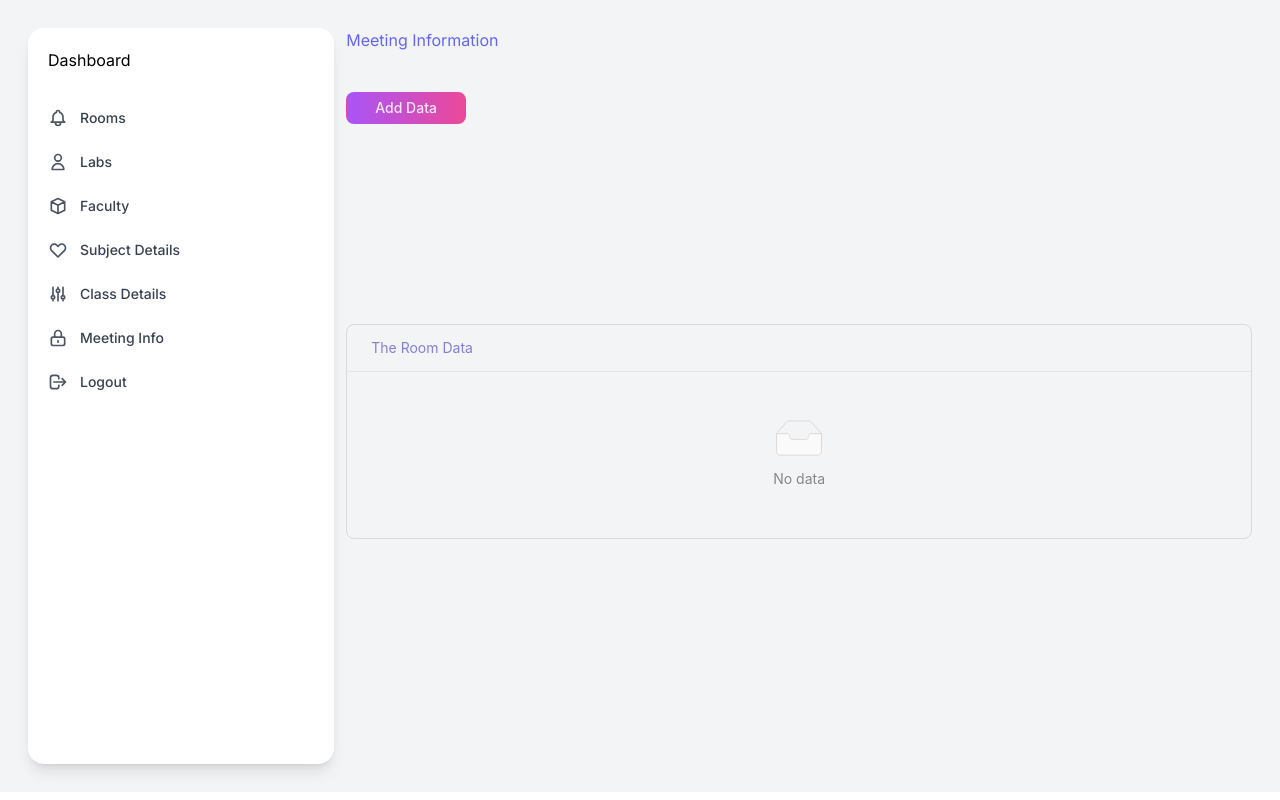
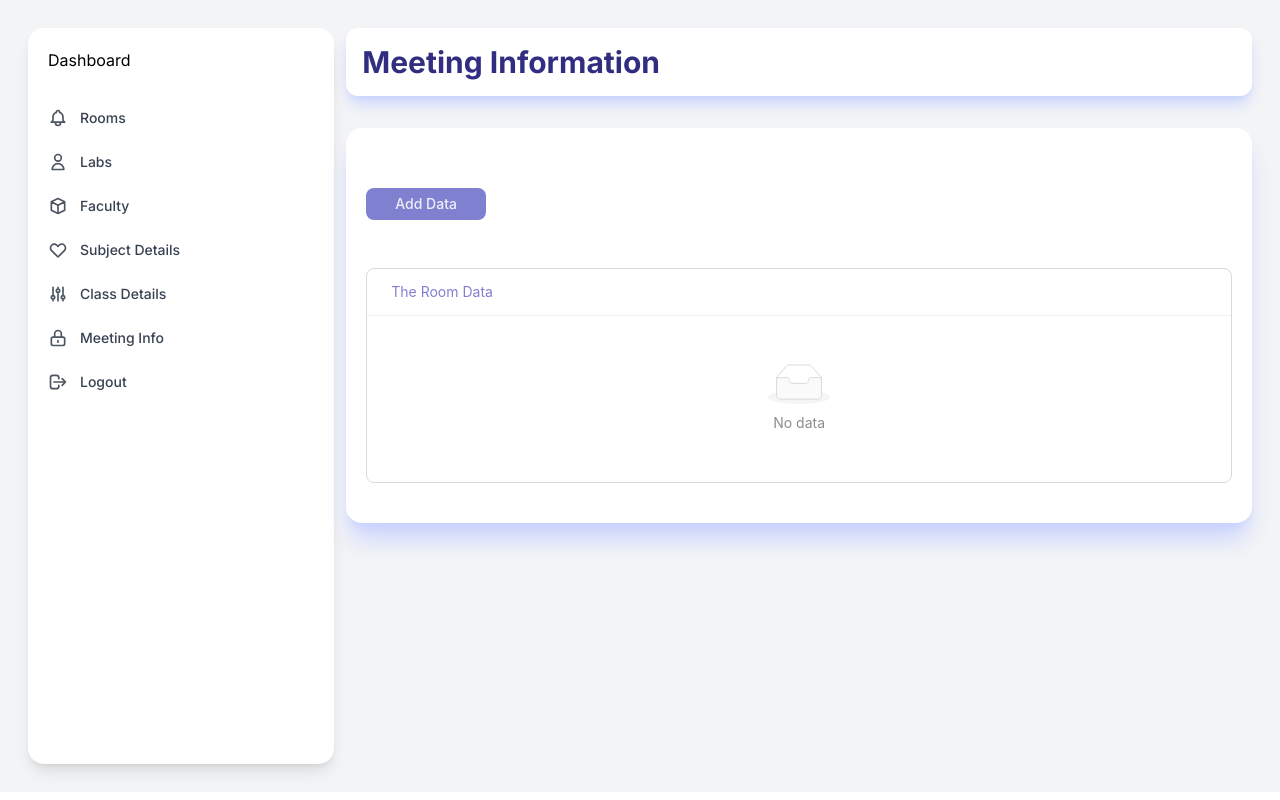
Before and after one commit to RavirajMhalsekar/timetable-generator, a Next.js app: page /components/dashboard/meetingInfo in a window 1280 px wide. Built offline with nearby package versions, Linux system fonts and the light colour scheme.

Commit message:
updates from rohit

```diff
--- a/app/components/dashboard/meetingInfo/page.tsx
+++ b/app/components/dashboard/meetingInfo/page.tsx
@@ -48,20 +48,24 @@ const MeetingPage: React.FC = () => {
   return (
 
       <div className="App">
-        <h1 className="text-indigo-500 text-bold">Meeting Information</h1>
+      <div className="bg-white shadow-lg shadow-indigo-200 rounded-xl p-4 ">
+        <h1 className="text-indigo-900 font-bold text-3xl">Meeting Information</h1>
+        </div>
+        <div className="mt-8 shadow-indigo-200 bg-white p-5 rounded-2xl shadow-xl">
               <div className="mt-10">
 
         <Button
 
           type="button"
           onClick={() => setModalVisible(true)}
-          className="text-white bg-gradient-to-r from-purple-500 to-pink-500 hover:bg-gradient-to-l  focus:outline-none  font-medium rounded-lg text-sm px-7 py-5.5 text-center me-2 mb-2"
+          className="text-white  focus:outline-none hover:bg-indigo-900 font-medium rounded-lg text-sm px-7 py-5.5 text-center me-2 mb-2"
         >
           Add Data
         </Button>
         </div>
-        <div className="mt-48">
+        <div className="mt-10">
       <List data={data} onDelete={handleDelete} />
+      </div>
       </div>
       <Modal
         modalVisible={modalVisible}
```
